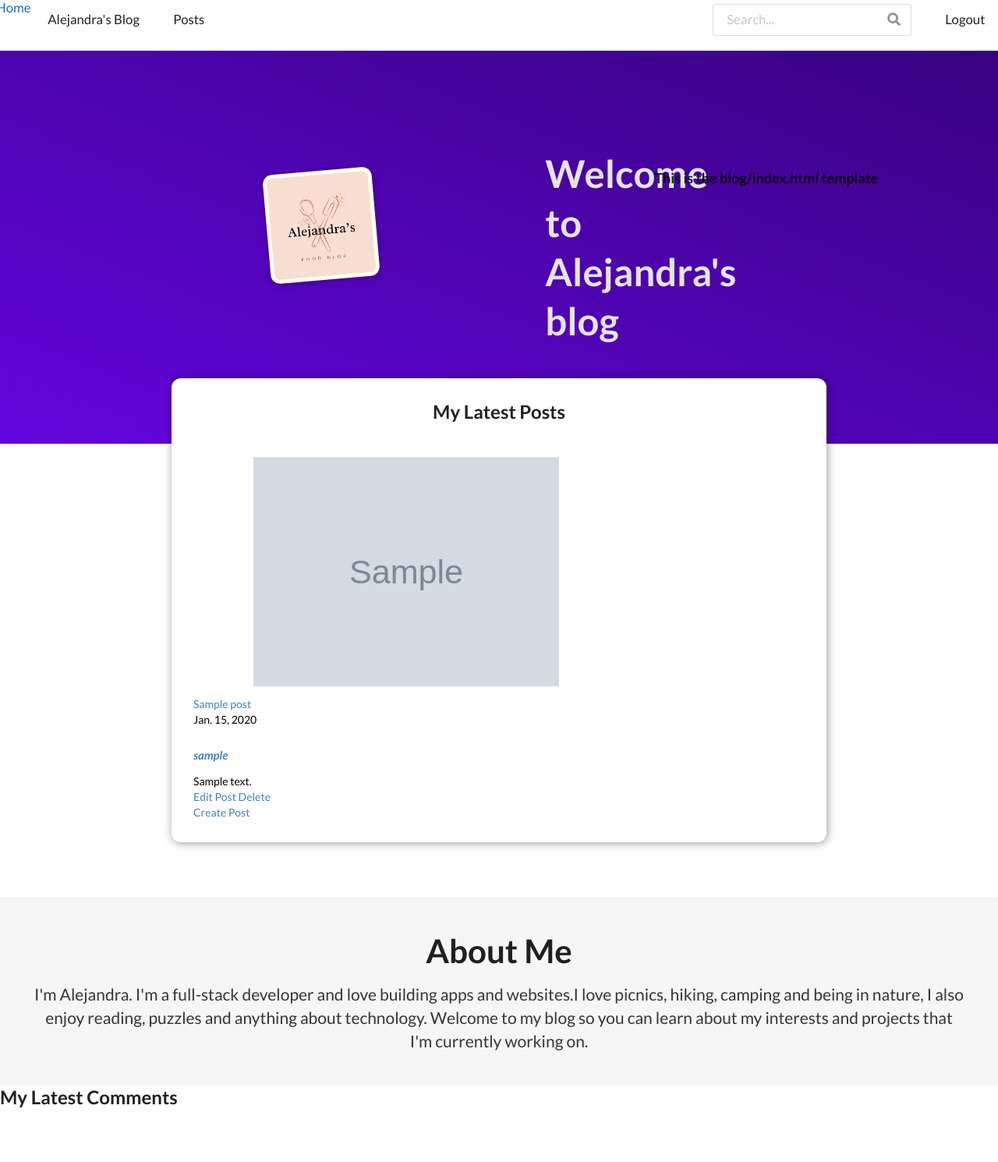
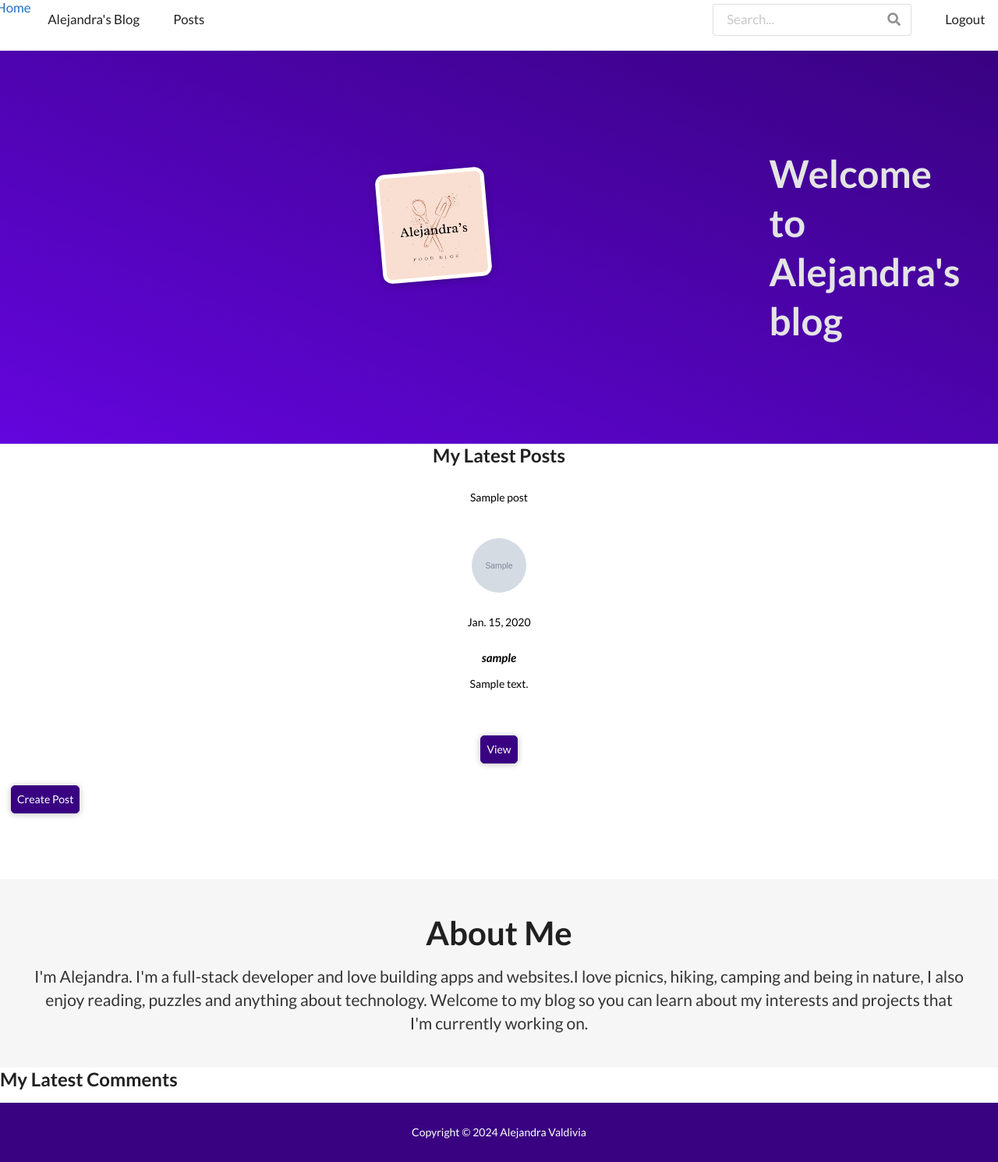
Before and after one commit to AlejandraValdivia/alejandras-blog, a Django app: page / in a window 1280 px wide. Shown: the whole page at 78% size. Before the commit the page ends 1420 px from the top, so only its background shows below. Run offline with Django 5.2, Linux system fonts and the light colour scheme; tables that the repository leaves empty hold one stand-in row (values such as "Sample post"); grey boxes marked "Sample" are stand-in pictures; some libraries are stand-ins or nearby versions.

Commit message:
feat: add button id and styling to pages

```diff
--- a/blog/static/css/homepage.css
+++ b/blog/static/css/homepage.css
@@ -32,15 +32,15 @@
   color: white;
   font-size: 1.5rem;
 }
-
+/*
 #latest-posts {
   background-color: white;
   padding: 2rem;
   border-radius: 12px;
-  width: 60rem;
+  width: 90%;
   margin: -6rem auto 2rem auto;
   box-shadow: 1px 1px 12px rgba(0, 0, 0, 0.4);
-}
+} */
 
 #latest-posts h2 {
   text-align: center;
--- /dev/null
+++ b/blog/static/css/post.css
@@ -0,0 +1,43 @@
+.post {
+    display: flex;
+    flex-direction: column;
+    align-items: center;
+    text-align: center;
+  }
+
+  .post a {
+    text-decoration: none;
+    color: black;
+    transition: all 0.2s ease;
+    padding: 1rem;
+  }
+
+  .post a:hover,
+  .post a:active {
+    transform: scale(1.1);
+    background-color: #390281;
+    color: white;
+  }
+
+  .post img {
+    width: 5rem;
+    height: 5rem;
+    object-fit: cover;
+    border-radius: 50%;
+  }
+
+  .post h3 {
+    margin: 0.25rem 0;
+  }
+
+  .post time {
+    color: #666666;
+    margin: 0.25rem;
+    font-style: italic;
+    font-size: 0.85rem;
+  }
+
+  .post:hover time,
+  .post:active time {
+    color: white;
+  }
--- a/blog/static/css/posts/all-posts.css
+++ b/blog/static/css/posts/all-posts.css
@@ -9,7 +9,7 @@
 
   #all-posts {
     margin: 7rem auto;
-    width: 90%;
+    width: 100%;
     max-width: 60rem;
   }
 
--- a/blog/templates/404.html
+++ b/blog/templates/404.html
@@ -10,3 +10,5 @@
 <p>Please check the URL and try again.</p>
 <button href="{% url 'homepage' %}">Go to Homepage</button>
 {% endblock %}
+
+{% include 'includes/footer.html' %}
--- a/blog/templates/blog/index.html
+++ b/blog/templates/blog/index.html
@@ -2,6 +2,7 @@
 {% load static %}
 
 {% block css_files %}
+<link rel="stylesheet" href="{% static 'css/post.css' %}" />
 <link rel="stylesheet" href="{% static 'css/homepage.css' %}" />
 {% endblock %}
 
@@ -12,34 +13,12 @@
 
 {% block content %}
 {% include 'base.html' %}
-{% comment %} <body>
-  <div class="ui secondary  menu" speechify-initial-font-family="Lato, &quot;Helvetica Neue&quot;, Arial, Helvetica, sans-serif" speechify-initial-font-size="14px" speechify-initial-font-size-modified="true">
-    <a href="/" class="active item" speechify-initial-font-family="Lato, &quot;Helvetica Neue&quot;, Arial, Helvetica, sans-serif" speechify-initial-font-size="14px" speechify-initial-font-size-modified="true" style="font-size: 16.8px;">
-      Home
-    </a>
-    <a href="/" class="item" speechify-initial-font-family="Lato, &quot;Helvetica Neue&quot;, Arial, Helvetica, sans-serif" speechify-initial-font-size="14px" speechify-initial-font-size-modified="true" style="font-size: 16.8px;">
-      Alejandra's Blog
-    </a>
-    <a href="/posts" class="item" speechify-initial-font-family="Lato, &quot;Helvetica Neue&quot;, Arial, Helvetica, sans-serif" speechify-initial-font-size="14px" speechify-initial-font-size-modified="true" style="font-size: 16.8px;">
-      Posts
-    </a>
-    <div class="right menu" speechify-initial-font-family="Lato, &quot;Helvetica Neue&quot;, Arial, Helvetica, sans-serif" speechify-initial-font-size="14px" speechify-initial-font-size-modified="true" style="font-size: 16.8px;">
-      <div class="item" speechify-initial-font-family="Lato, &quot;Helvetica Neue&quot;, Arial, Helvetica, sans-serif" speechify-initial-font-size="14px" speechify-initial-font-size-modified="true" style="font-size: 16.8px;">
-        <div class="ui icon input" speechify-initial-font-family="Lato, &quot;Helvetica Neue&quot;, Arial, Helvetica, sans-serif" speechify-initial-font-size="14px" speechify-initial-font-size-modified="true" style="font-size: 16.8px;">
-          <input type="text" placeholder="Search..." speechify-initial-font-family="Lato, &quot;Helvetica Neue&quot;, Arial, Helvetica, sans-serif" speechify-initial-font-size="14px" speechify-initial-font-size-modified="true" style="font-size: 16.8px;">
-          <i class="search link icon" speechify-initial-font-family="Icons" speechify-initial-font-size="14px" speechify-initial-font-size-modified="true" style="font-size: 16.8px;"></i>
-        </div>
-      </div>
-      <a class="ui item" speechify-initial-font-family="Lato, &quot;Helvetica Neue&quot;, Arial, Helvetica, sans-serif" speechify-initial-font-size="14px" speechify-initial-font-size-modified="true" style="font-size: 16.8px;">
-        Logout
-      </a>
-    </div>
-  </div> {% endcomment %}
+<body>
+
 <section id="welcome">
   <header>
     <img id="logo" src="{% static 'images/alejandras-food-blog-beige.png' %}" alt="my-logo" />
   <h2>Welcome to Alejandra's blog</h2>
-  <h3>This is the blog/index.html template</h3>
   </header>
 </section>
 
@@ -50,7 +29,7 @@
       {% include 'includes/post.html' %}
       {% endfor %}
     </ul>
-    <a id="form-actions" href="{% url 'post-create-page' %}">Create Post</a>
+    <a id="button" href="{% url 'post-create-page' %}">Create Post</a>
 </section>
 
 <section id="about">
@@ -80,4 +59,5 @@
       {% endfor %}
     </ul>
 </section>
+{% include 'includes/footer.html' %}
 {% endblock %}
--- /dev/null
+++ b/blog/templates/includes/footer.html
@@ -0,0 +1,11 @@
+{% load static %}
+<footer id="footer">
+  <div class="container">
+    <a
+      class="footer-link"
+      href="https://github.com/AlejandraValdivia"
+      target="_blank"
+      ><p>Copyright &copy; 2024 Alejandra Valdivia</p></a
+    >
+  </div>
+</footer>
--- a/blog/templates/includes/post.html
+++ b/blog/templates/includes/post.html
@@ -1,14 +1,19 @@
 {% load static %}
 <li>
-    <article class="post">
-    <a id="post-title" href="{% url 'post-detail-page' post.slug %}">{{ post.title }}</a>
-    <img src="{{ post.image.url }}" alt="{{ post.title }}"/>
+  <article class="post">
+    <a id="post-title" href="{% url 'post-detail-page' post.slug %}"
+      >{{ post.title }}</a
+    >
+    <img src="{{ post.image.url }}" alt="{{ post.title }}" />
     <div class="post__content">
-        <p id="post-date">{{ post.date }}</p>
-        <h4><em><a href="mailto:alexvcodes@gmail.com">{{ post.author }}</a></em></h4>
-        <p>{{ post.excerpt }}</p>
+      <p id="post-date">{{ post.date }}</p>
+      <h4>
+        <em><a href="mailto:alexvcodes@gmail.com">{{ post.author }}</a></em>
+      </h4>
+      <p>{{ post.excerpt }}</p>
     </div>
-    <a id="form-actions" href="{% url 'post-update-page' slug=post.slug %}">Edit Post</a>
-    <a id="form-actions" href="{% url 'post-delete-page' slug=post.slug %}">Delete</a>
-    </article>
-  </li>
+    <div id="form-actions">
+      <a id="button" href="{% url 'post-detail-page' post.slug %}">View</a>
+    </div>
+  </article>
+</li>
--- a/blog/templates/post/post-form.html
+++ b/blog/templates/post/post-form.html
@@ -18,4 +18,8 @@
 
   <a href="{% url 'homepage' %}">Cancel</a>
 </form>
+
+
+{% include 'includes/footer.html' %}
+
 {% endblock %}
--- a/static/app.css
+++ b/static/app.css
@@ -72,17 +72,34 @@
   list-style: none;
 }
 
-#form-actions a {
-  padding: 10px 20px;
-  background-color: #3b0680;
+a#button {
+  background-color: #390281;
   color: white;
+  padding: 0.5rem;
   border-radius: 5px;
+  border: 1px solid #390281;
+  box-shadow: 0 1px 8px rgba(0, 0, 0, 0.25);
+  cursor: pointer;
+  font: inherit;
+  margin: 1rem;
   text-decoration: none;
+  display: inline-block;
 }
 
-#form-actions a:hover {
-  background-color: #390281;
+a#button:hover,
+a#button:active {
+  background-color: #cf79f1;
+  color: white;
+  border: transparent;
 }
+
+#form-actions {
+  display: flex;
+  justify-content: space-evenly;
+  align-items: center;
+  margin-top: 3rem;
+}
+
 
 #footer {
   background-color: #390281;
--- a/templates/base.html
+++ b/templates/base.html
@@ -1,4 +1,6 @@
 {% load static %}
+
+{% block head %}
 
 <!DOCTYPE html>
 <html lang="en">
@@ -18,8 +20,7 @@
 
     <title>{% block title %}{% endblock %}</title>
 
-    {% block head %}
-
+  </head>
     {% endblock %}
 
     {% block content %}
@@ -48,14 +49,6 @@
     </div>
     <main>
     {% endblock %}
-
-    {% block footer %}
-     {% comment %} <footer id="footer">
-        <div class="container">
-        <a class="footer-link" href="https://github.com/AlejandraValdivia" target="_blank"><p>Copyright &copy; 2024 Alejandra Valdivia</p></a>
-        </div>
-     </footer> {% endcomment %}
-    {% endblock %}
     </main>
   </body>
 </html>
```
Also changed, not shown: blog/static/css/post-detail.css (+29 -93 lines), blog/templates/post/post-confirm-delete.html (+4 -7 lines), blog/templates/post/post-detail.html (+20 -14 lines), blog/templates/posts/index.html (+8 -18 lines).
